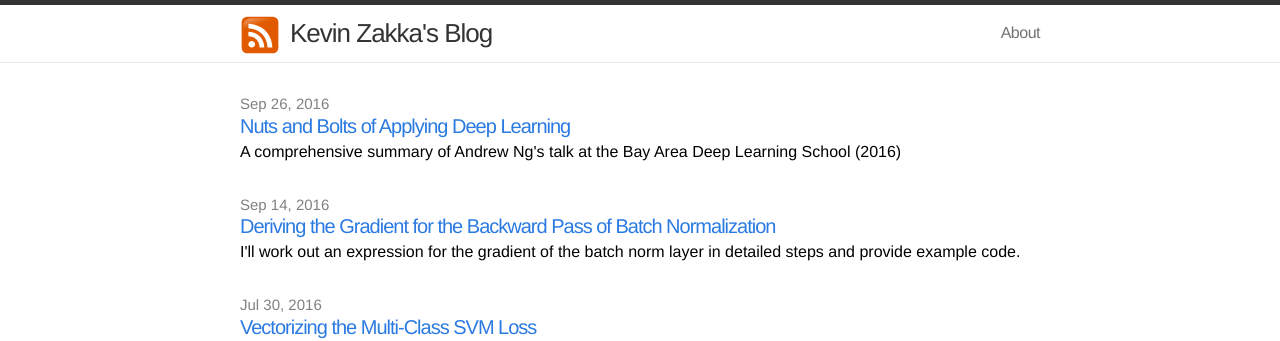
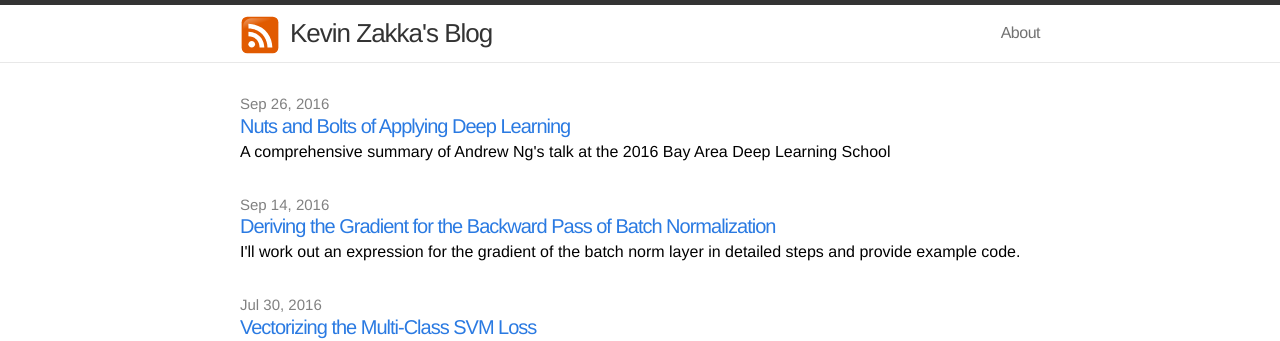
Before and after one commit to WangcsShuai/kevinzakka.github.io, a Jekyll site: the page built from index.html, in a window 1280 px wide. Shown: the top 341 px of the page. Built offline with Jekyll 4.4.1, drawn with Linux system fonts in a browser that asks for light colours.

```diff
--- a/_posts/2016-09-26-applying-deep-learning.markdown
+++ b/_posts/2016-09-26-applying-deep-learning.markdown
@@ -2,7 +2,7 @@
 layout: post
 title: "Nuts and Bolts of Applying Deep Learning"
 date: 2016-09-26
-excerpt: "A comprehensive summary of Andrew Ng's talk at the Bay Area Deep Learning School (2016)"
+excerpt: "A comprehensive summary of Andrew Ng's talk at the 2016 Bay Area Deep Learning School"
 tags: [deep learning, bias, variance, advice, end-to-end, machine learning]
 comments: true
 mathjax: true
```
